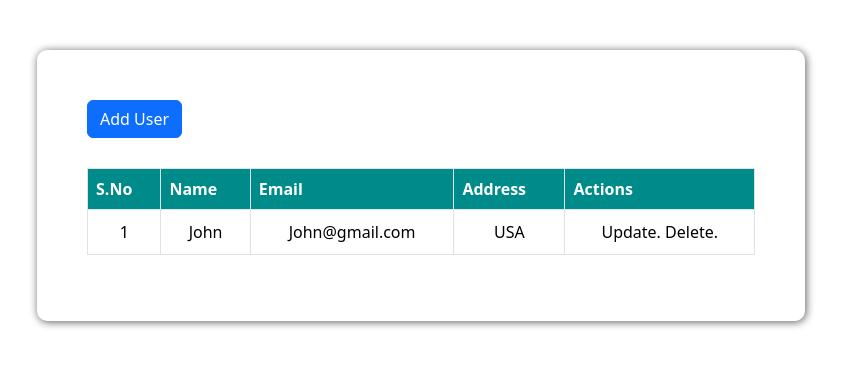
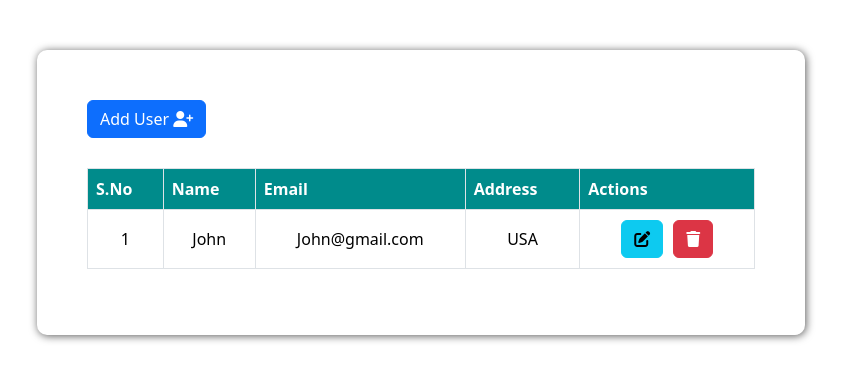
Before and after one commit to wilkinsjohnstanley/CRUD, a React (Create React App) app in the folder client/: page / in a window 1280 px wide. Shown: the top 380 px of the page, without its empty margins (219-1062 px from the left). Built offline with nearby package versions, Linux system fonts and the light colour scheme.

Commit message:
incremental progress is better than nothing

```diff
--- a/client/package.json
+++ b/client/package.json
@@ -6,6 +6,7 @@
     "@testing-library/jest-dom": "^5.17.0",
     "@testing-library/react": "^13.4.0",
     "@testing-library/user-event": "^13.5.0",
+    "axios": "^1.7.2",
     "bootstrap": "^5.3.3",
     "font-awesome": "^4.7.0",
     "react": "^18.3.1",
--- a/client/src/getUser/User.jsx
+++ b/client/src/getUser/User.jsx
@@ -6,7 +6,7 @@ const User = () => {
     <div className='userTable'>
 
 <button type="button" class="btn btn-primary">
-  Add User
+  Add User <i class="fa-solid fa-user-plus"></i>
   </button>
 
       <table className='table table-bordered'>
@@ -25,7 +25,11 @@ const User = () => {
             <td>John</td>
             <td>John@gmail.com</td>
             <td>USA</td>
-            <td>Update. Delete.</td>
+            <td className='actionButtons'>
+            <button type="button" class="btn btn-info"><i class="fa-solid fa-pen-to-square"></i></button>
+            <button type="button" class="btn btn-danger"><i class="fa-solid fa-trash"></i></button>
+
+            </td>
           </tr>
         </tbody>
       </table>
--- a/client/src/getUser/user.css
+++ b/client/src/getUser/user.css
@@ -22,3 +22,9 @@
     text-align: center;
     vertical-align: middle;
 }
+
+
+
+.actionButtons button{
+    margin: 0 5px;
+}
```
Also changed, not shown: 1 other file (tests, documents, lock files or other folders).
